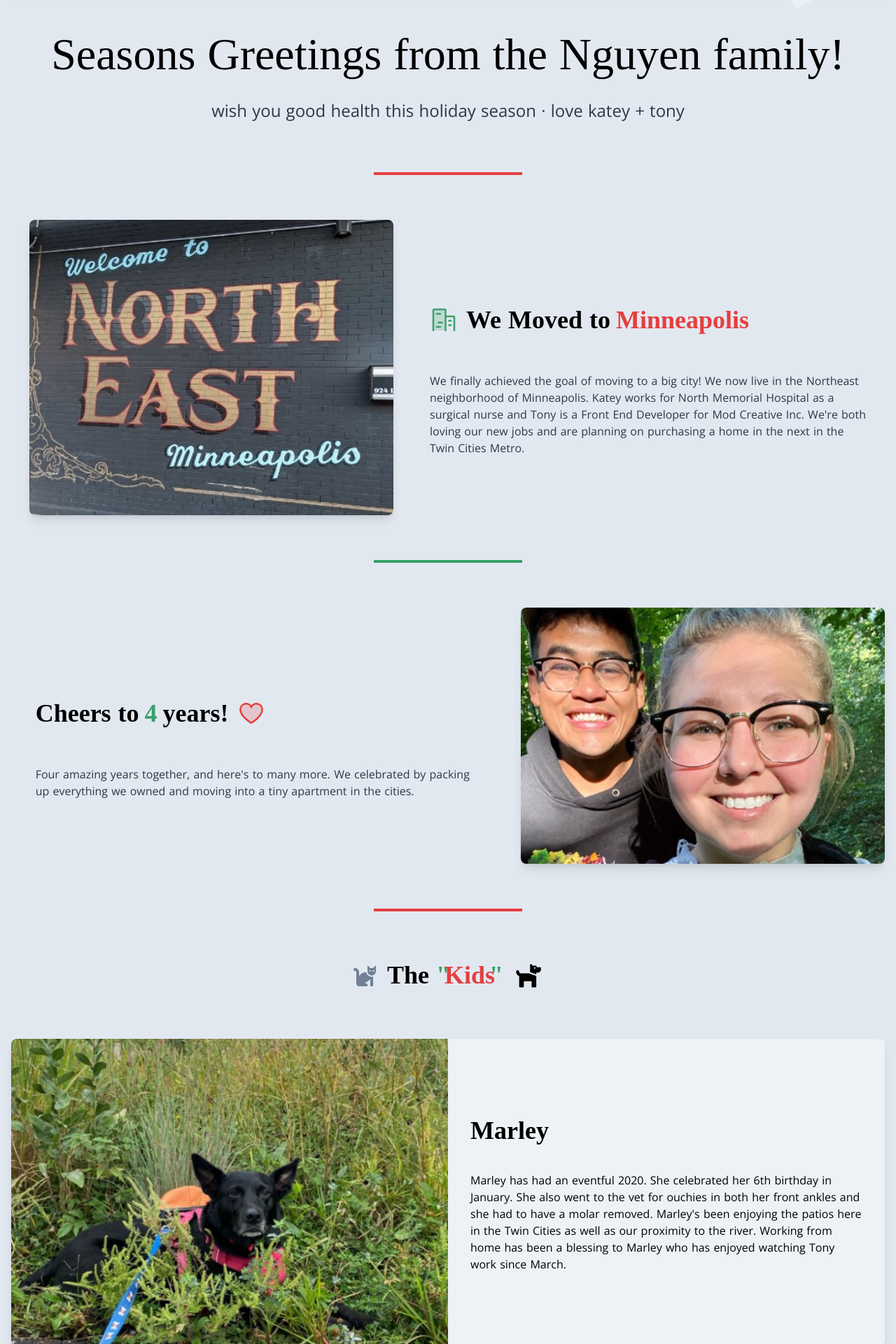
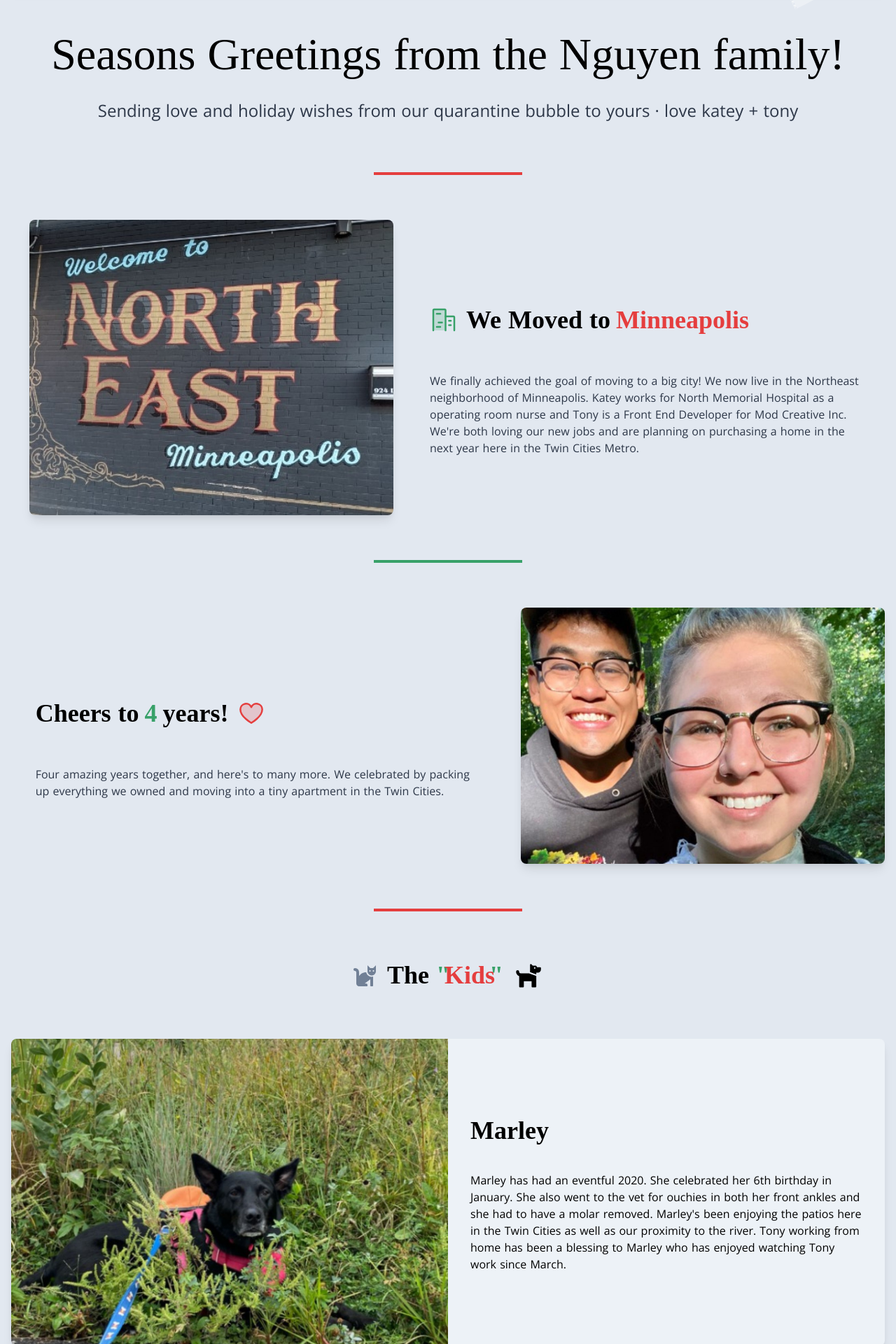
Before and after one commit to TonyFwin/christmas-card, a Nuxt app: page / in a window 1280 px wide. Shown: the part 960-2880 px from the top of the page at 70% size. Built offline with nearby package versions, Linux system fonts and the light colour scheme; a web font is replaced by a local one.

Commit message:
Update copy

```diff
--- a/components/Anniversary.vue
+++ b/components/Anniversary.vue
@@ -39,7 +39,7 @@
         <p class="mt-4 text-gray-800">
           Four amazing years together, and here's to many more. We celebrated by
           packing up everything we owned and moving into a tiny apartment in the
-          cities.
+          Twin Cities.
         </p>
       </div>
     </div>
--- a/components/Greeting.vue
+++ b/components/Greeting.vue
@@ -5,7 +5,8 @@
         Seasons Greetings from the Nguyen family!
       </h1>
       <p class="mt-2 leading-loose text-lg md:text-2xl text-gray-800">
-        wish you good health this holiday season &#183; love katey + tony
+        Sending love and holiday wishes from our quarantine bubble to yours
+        &#183; love katey + tony
       </p>
     </div>
     <hr class="red-line" />
--- a/components/Moving.vue
+++ b/components/Moving.vue
@@ -102,9 +102,10 @@
         <p class="md:mt-4 text-gray-800">
           We finally achieved the goal of moving to a big city! We now live in
           the Northeast neighborhood of Minneapolis. Katey works for North
-          Memorial Hospital as a surgical nurse and Tony is a Front End
+          Memorial Hospital as a operating room nurse and Tony is a Front End
           Developer for Mod Creative Inc. We're both loving our new jobs and are
-          planning on purchasing a home in the next in the Twin Cities Metro.
+          planning on purchasing a home in the next year here in the Twin Cities
+          Metro.
         </p>
       </div>
     </div>
--- a/components/Pets.vue
+++ b/components/Pets.vue
@@ -61,8 +61,8 @@
               in January. She also went to the vet for ouchies in both her front
               ankles and she had to have a molar removed. Marley's been enjoying
               the patios here in the Twin Cities as well as our proximity to the
-              river. Working from home has been a blessing to Marley who has
-              enjoyed watching Tony work since March.
+              river. Tony working from home has been a blessing to Marley who
+              has enjoyed watching Tony work since March.
             </p>
           </div>
         </div>
```
